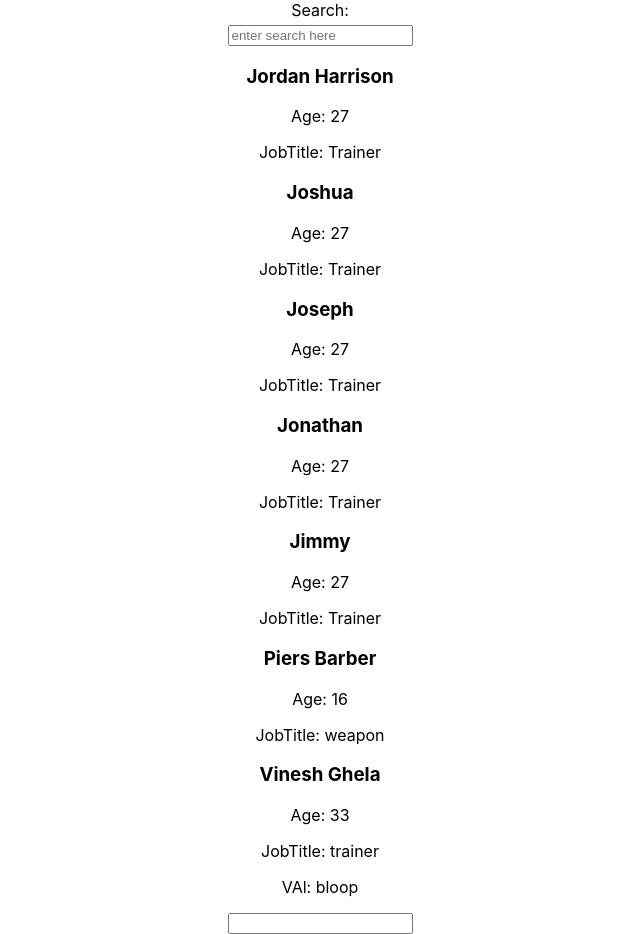
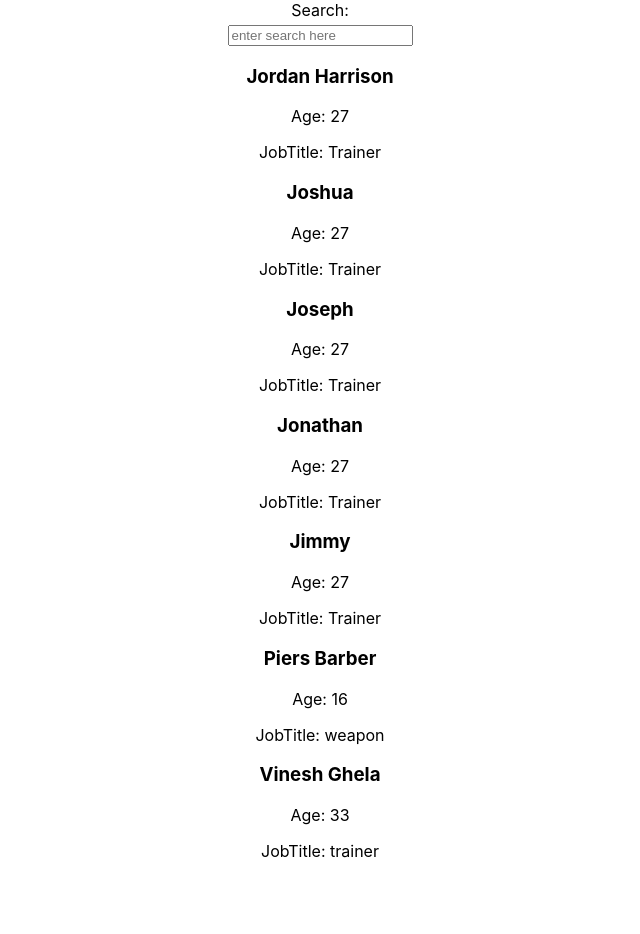
Before and after one commit to JHarry444/BAE-React, a React (Create React App) app: page / in a window 1280 px wide. Shown: the whole page, without its empty margins (320-960 px from the left). After the commit the page ends 877 px from the top, so only its background shows below. Built offline with nearby package versions, Linux system fonts and the light colour scheme.

Commit message:
removed nonsense

```diff
--- a/src/App.js
+++ b/src/App.js
@@ -5,21 +5,10 @@ import TrainerContainer from './trainers/TrainerContainer';
 
 function App() {
 
-  const [val, setVal] = useState("bloop");
-
-  const handleChange = e => {
-    setVal(bloop => {
-      console.log(bloop);
-      return bloop + e.target.value;
-    });
-  }
-
   return (
     <div className="App">
       <TrainerContainer/>
       {/* <Container/> */}
-      <p>VAl: {val}</p>
-      <input onChange={handleChange}/>
     </div>
   );
 }
```
